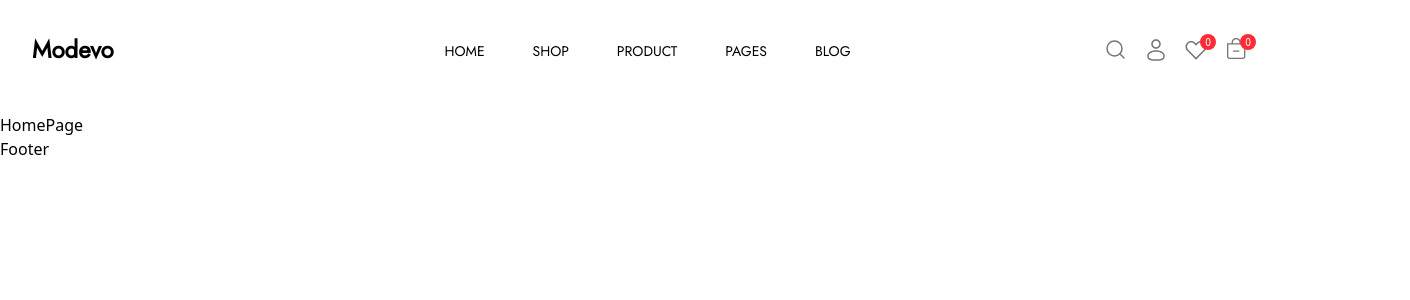
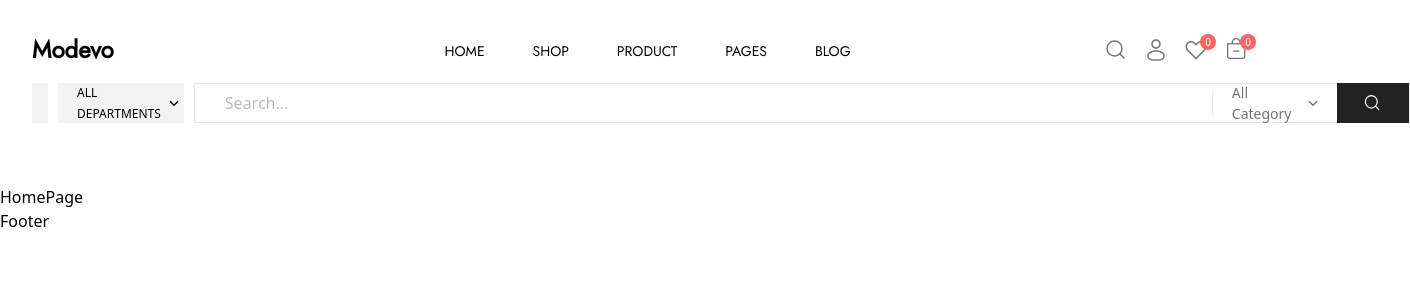
Before and after one commit to GM-22/MODEVO-, a React (Vite) app: page / in a window 1280 px wide. Shown: the top 300 px of the page, 1410 px wide, since content can reach past the window. Built offline with nearby package versions, Linux system fonts and the light colour scheme.

Commit message:
Nav-bar with search Option

```diff
--- a/src/components/Header.jsx
+++ b/src/components/Header.jsx
@@ -3,6 +3,10 @@ import search from "../assets/search.svg";
 import man from "../assets/man.svg";
 import love from "../assets/love.svg";
 import lock from "../assets/lock.svg";
+import menu from "../assets/menu.svg";
+import arrow from "../assets/down_arrow.svg";
+import gray from "../assets/gray_arrow.svg";
+import white from "../assets/white_search.svg";
 
 
 const menuItems = [
@@ -36,17 +40,17 @@ const menuItems = [
 
 const Header = () => {
   return (
-    <header>
+    <header className="bg-white">
         <nav className="container  py-7.5">
-            <div className="flex items-center justify-between mb-[13px]">
+            <div className="flex items-center justify-between mb-3.25">
                 {/* Logo */}
-                <div className="w-[159px] h-[40px] text-[black] flex items-center text-[24px] leading-[36px] font-jost font-semibold tracking-[0.46%]">
+                <div className="w-39.75 h-10 text-[black] flex items-center text-[24px] leading-9 font-jost font-semibold tracking-[0.46%]">
                     <h3>Modevo</h3>
                 </div>
 
                 {/* Links */}
                 <div>
-                    <ul className="flex w-[406px] h-[24px] justify-between ">
+                    <ul className="flex w-101.5 h-6 justify-between ">
                         { menuItems.map((item) => {
                                 return(
                                     <li key={item.id}>
@@ -67,6 +71,50 @@ const Header = () => {
                     <IconBox icon={lock} count />
                 </div>
             </div>
+                            {/* SEARCH */}
+            <div className="flex h-10 gap-2.5 mb-8">
+
+                {/* Menu */}
+                <button className="w-10.25 p-2 bg-[#F3F3F3] flex items-center justify-center">
+                    <img src={menu} alt="" />
+                </button>
+
+                {/* Departments */}
+                <div className="w-49.5 px-4.75 py-2.5 flex gap-1 bg-[#F3F3F3] items-center">
+                    <p className="max-w-36.75 text-[12px] leading-5.25 font-medium">
+                    ALL DEPARTMENTS
+                    {/* this will me select tag */}
+                    </p>
+                    <img src={arrow} alt="" className="w-4.5 h-4.5" />
+                </div>
+
+                {/* Search Bar */}
+                <div className="w-full flex items-center border border-[#E7E7E7] text-[#757575]">
+
+                    {/* Input */}
+                    <div>
+                        <input
+                            type="text"
+                            placeholder="Search..."
+                            className="w-254.25 h-9.5 pl-7.5 pr-0 py-2 border-none outline-none"
+                        />
+                    </div>
+
+                    {/* Category */}
+                    <div className="h-[23.5px] w-33 flex items-center gap-1 border-l border-[#E7E7E7] pl-4.75">
+                        <p className="max-w-25 text-[14px] leading-5.25 font-medium text-[#757575]">
+                            All Category
+                        </p>
+                        <img src={gray} alt="" />
+                    </div>
+
+                    {/* Search Button */}
+                    <div className="w-19.25 h-10 px-[26.5px] py-2 flex items-center justify-center bg-[#222222] ml-3.75">
+                        <img src={white} alt="" />
+                    </div>
+
+                </div>
+            </div>
 
         </nav>
 
@@ -79,7 +127,7 @@ function IconBox({icon , count = false}){
         <button className="size-6 flex items-center justify-center cursor-pointer relative" >
             <img src={icon} alt="icon" />
             {
-                count && (<span className=" bg-red-500 text-[white] size-4 rounded-full flex items-center justify-center absolute -top-1 -right-2 text-[10px] ">0</span>)
+                count && (<span className=" bg-red-400 text-[white] size-4 rounded-full flex items-center justify-center absolute -top-1 -right-2 text-[10px] ">0</span>)
             }
 
 
```
